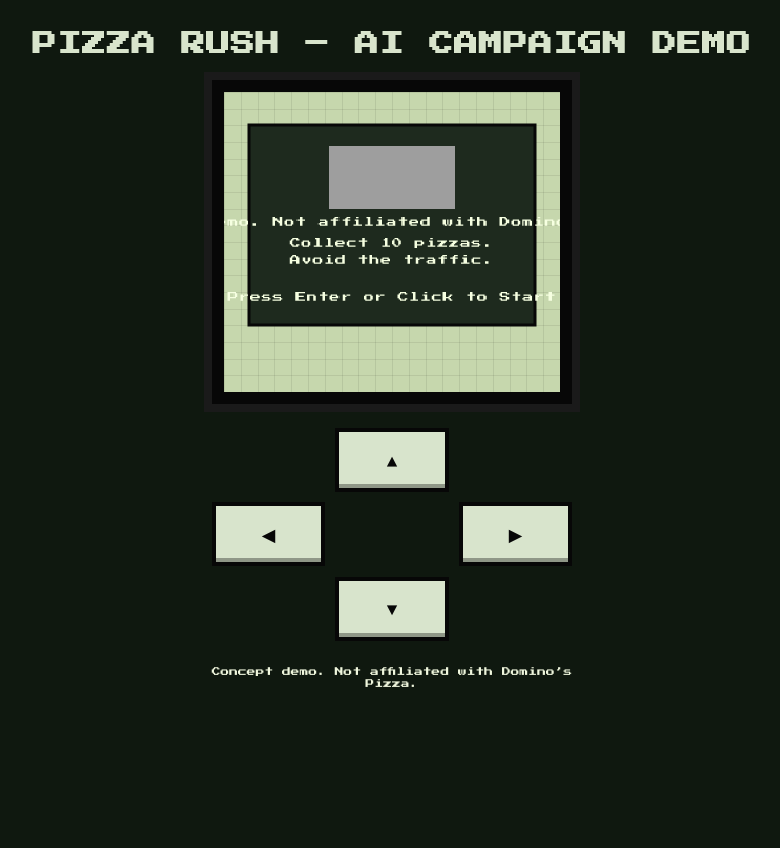
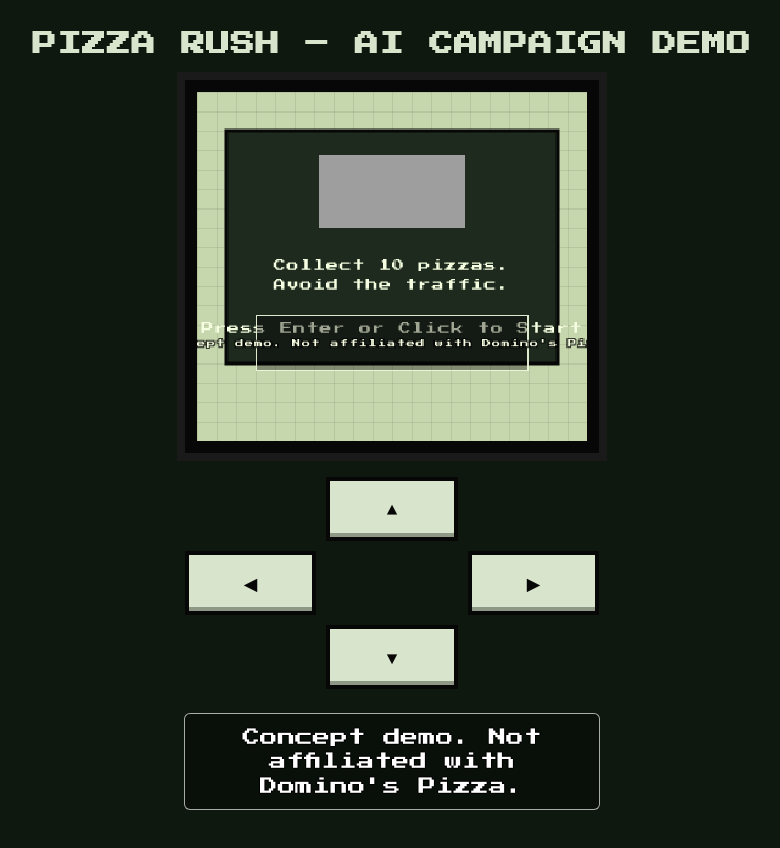
Before and after one commit to malabbas/demogame1, a plain HTML site: page index.html in a window 1280 px wide. Shown: the whole page, without its empty margins (248-1028 px from the left). Before the commit the page ends 800 px from the top, so only its background shows below. Drawn offline with Linux system fonts and the light colour scheme.

Commit message:
Improve branding disclaimer and visuals

```diff
--- a/index.html
+++ b/index.html
@@ -7,6 +7,12 @@
   <link rel="preconnect" href="https://fonts.googleapis.com" />
   <link rel="preconnect" href="https://fonts.gstatic.com" crossorigin />
   <link href="https://fonts.googleapis.com/css2?family=Press+Start+2P&display=swap" rel="stylesheet" />
+  <link
+    rel="icon"
+    type="image/png"
+    href="https://ctovmhwxjuehichrydrl.supabase.co/storage/v1/object/public/Imagaes/android-chrome-512x512.png"
+    sizes="512x512"
+  />
   <style>
     :root {
       --bg: #0f180f;
@@ -49,7 +55,7 @@
     }
 
     canvas {
-      width: min(90vw, 360px);
+      width: min(92vw, 414px);
       aspect-ratio: 10 / 9;
       image-rendering: pixelated;
       border: 12px solid var(--border);
@@ -83,7 +89,7 @@
         '. up .'
         'left . right'
         '. down .';
-      width: min(90vw, 360px);
+      width: min(92vw, 414px);
       gap: 0.65rem;
       margin-top: 0.5rem;
       touch-action: none;
@@ -132,13 +138,26 @@
     }
 
     .disclaimer {
-      font-size: 0.55rem;
+      font-size: clamp(0.85rem, 2.6vw, 1.1rem);
       text-align: center;
-      max-width: 24rem;
+      max-width: min(92vw, 26rem);
       line-height: 1.4;
       text-transform: none;
       letter-spacing: 0;
-      color: #f0f7de;
+      color: #ffffff;
+      text-shadow: 0 1px 0 #000, 0 -1px 0 #000, 1px 0 0 #000, -1px 0 0 #000;
+      background: rgba(0, 0, 0, 0.35);
+      border: 1px solid rgba(255, 255, 255, 0.65);
+      padding: 0.65rem 0.85rem;
+      border-radius: 6px;
+      margin: 0.5rem 0 0;
+    }
+
+    @media (max-width: 540px) {
+      canvas,
+      .dpad {
+        width: min(92vw, 360px);
+      }
     }
   </style>
 </head>
@@ -153,13 +172,15 @@
       <button class="dpad-button right" data-direction="right" aria-label="Move right">▶</button>
       <button class="dpad-button down" data-direction="down" aria-label="Move down">▼</button>
     </div>
-    <p class="disclaimer">Concept demo. Not affiliated with Domino’s Pizza.</p>
+    <p class="disclaimer" role="note">Concept demo. Not affiliated with Domino’s Pizza.</p>
   </div>
   <script>
     const canvas = document.getElementById('game');
     const ctx = canvas.getContext('2d');
     const replayButton = document.getElementById('replay');
     const dpadButtons = document.querySelectorAll('.dpad-button');
+    const DISCLAIMER_TEXT = "Concept demo. Not affiliated with Domino's Pizza.";
+    document.querySelector('.disclaimer').textContent = DISCLAIMER_TEXT;
 
     // Tunable game values
     const PIZZAS_TO_WIN = 10; // Number of pizzas required to win
@@ -205,6 +226,48 @@
       left: false,
       right: false,
     };
+
+    const PLAYER_PALETTE = {
+      S: '#e0c39a',
+      T: '#2b7ce9',
+      P: '#333333',
+    };
+
+    const PLAYER_SPRITE = [
+      '...SSS....',
+      '..SSSSS...',
+      '..SSSSS...',
+      '..SSSSS...',
+      '...SSS....',
+      '....S.....',
+      '..TTTTT...',
+      '..TTTTT...',
+      '..TTTTT...',
+      '..TTTTT...',
+      '..PPPPP...',
+      '..PPPPP...',
+      '.PP...PP..',
+      '.PP...PP..',
+    ];
+
+    const playerSpriteCanvas = document.createElement('canvas');
+    const playerSpriteWidth = PLAYER_SPRITE[0].length;
+    const playerSpriteHeight = PLAYER_SPRITE.length;
+    playerSpriteCanvas.width = playerSpriteWidth;
+    playerSpriteCanvas.height = playerSpriteHeight;
+    const playerSpriteCtx = playerSpriteCanvas.getContext('2d');
+
+    PLAYER_SPRITE.forEach((row, y) => {
+      for (let x = 0; x < row.length; x += 1) {
+        const color = PLAYER_PALETTE[row[x]];
+        if (!color) {
+          continue;
+        }
+
+        playerSpriteCtx.fillStyle = color;
+        playerSpriteCtx.fillRect(x, y, 1, 1);
+      }
+    });
 
     const player = {
       x: 0,
@@ -676,10 +739,35 @@
       ctx.font = '10px "Press Start 2P", "VT323", monospace';
       ctx.textAlign = 'center';
       ctx.textBaseline = 'top';
-      ctx.fillText('Concept demo. Not affiliated with Domino\'s Pizza.', canvas.width / 2, 120);
-      ctx.fillText('Collect 10 pizzas.', canvas.width / 2, 140);
-      ctx.fillText('Avoid the traffic.', canvas.width / 2, 156);
-      ctx.fillText('Press Enter or Click to Start', canvas.width / 2, 192);
+      ctx.fillText('Collect 10 pizzas.', canvas.width / 2, 138);
+      ctx.fillText('Avoid the traffic.', canvas.width / 2, 154);
+      ctx.fillText('Press Enter or Click to Start', canvas.width / 2, 190);
+
+      drawStartDisclaimer();
+    }
+
+    function drawStartDisclaimer() {
+      const panelWidth = canvas.width - 96;
+      const panelHeight = 46;
+      const panelX = (canvas.width - panelWidth) / 2;
+      const panelY = canvas.height - panelHeight - 58;
+
+      ctx.save();
+      ctx.fillStyle = 'rgba(0, 0, 0, 0.35)';
+      ctx.fillRect(panelX, panelY, panelWidth, panelHeight);
+      ctx.strokeStyle = 'rgba(246, 255, 225, 0.9)';
+      ctx.lineWidth = 1;
+      ctx.strokeRect(panelX + 0.5, panelY + 0.5, panelWidth - 1, panelHeight - 1);
+
+      ctx.font = '7px "Press Start 2P", "VT323", monospace';
+      ctx.textAlign = 'center';
+      ctx.textBaseline = 'middle';
+      ctx.strokeStyle = 'rgba(0, 0, 0, 0.75)';
+      ctx.lineWidth = 2;
+      ctx.strokeText(DISCLAIMER_TEXT, canvas.width / 2, panelY + panelHeight / 2);
+      ctx.fillStyle = '#f6ffe1';
+      ctx.fillText(DISCLAIMER_TEXT, canvas.width / 2, panelY + panelHeight / 2);
+      ctx.restore();
     }
 
     function drawHud() {
@@ -702,13 +790,16 @@
     }
 
     function drawPlayer() {
-      ctx.fillStyle = '#070707';
-      ctx.fillRect(Math.round(player.x), Math.round(player.y), player.width, player.height);
-      ctx.fillStyle = '#f6ffe1';
-      ctx.font = '8px "Press Start 2P", "VT323", monospace';
-      ctx.textBaseline = 'top';
-      ctx.textAlign = 'center';
-      ctx.fillText('D', Math.round(player.x + player.width / 2), Math.round(player.y + 4));
+      const previousSmoothing = ctx.imageSmoothingEnabled;
+      ctx.imageSmoothingEnabled = false;
+      ctx.drawImage(
+        playerSpriteCanvas,
+        Math.round(player.x),
+        Math.round(player.y),
+        player.width,
+        player.height
+      );
+      ctx.imageSmoothingEnabled = previousSmoothing;
     }
 
     function drawPizzas() {
```
